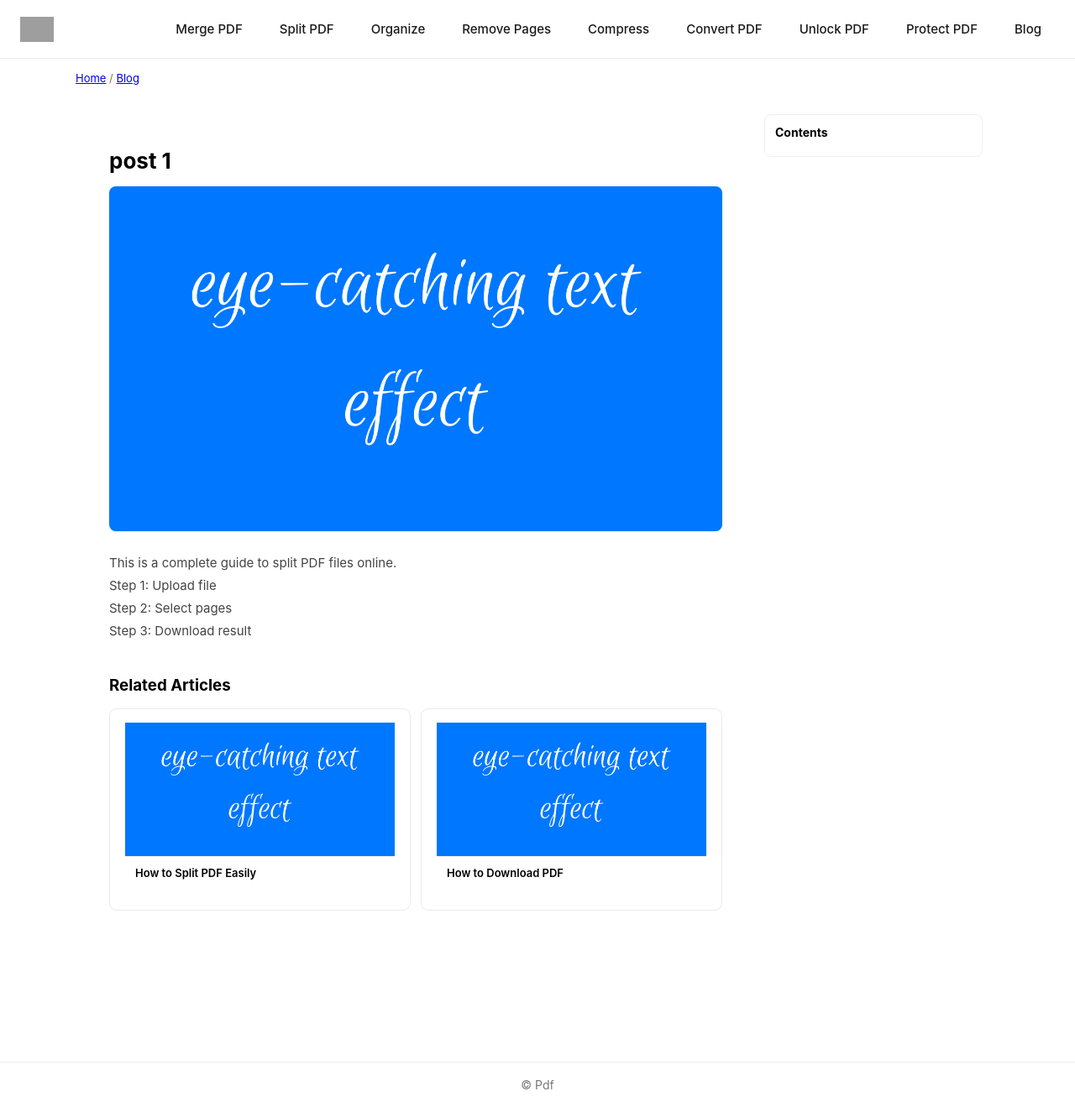
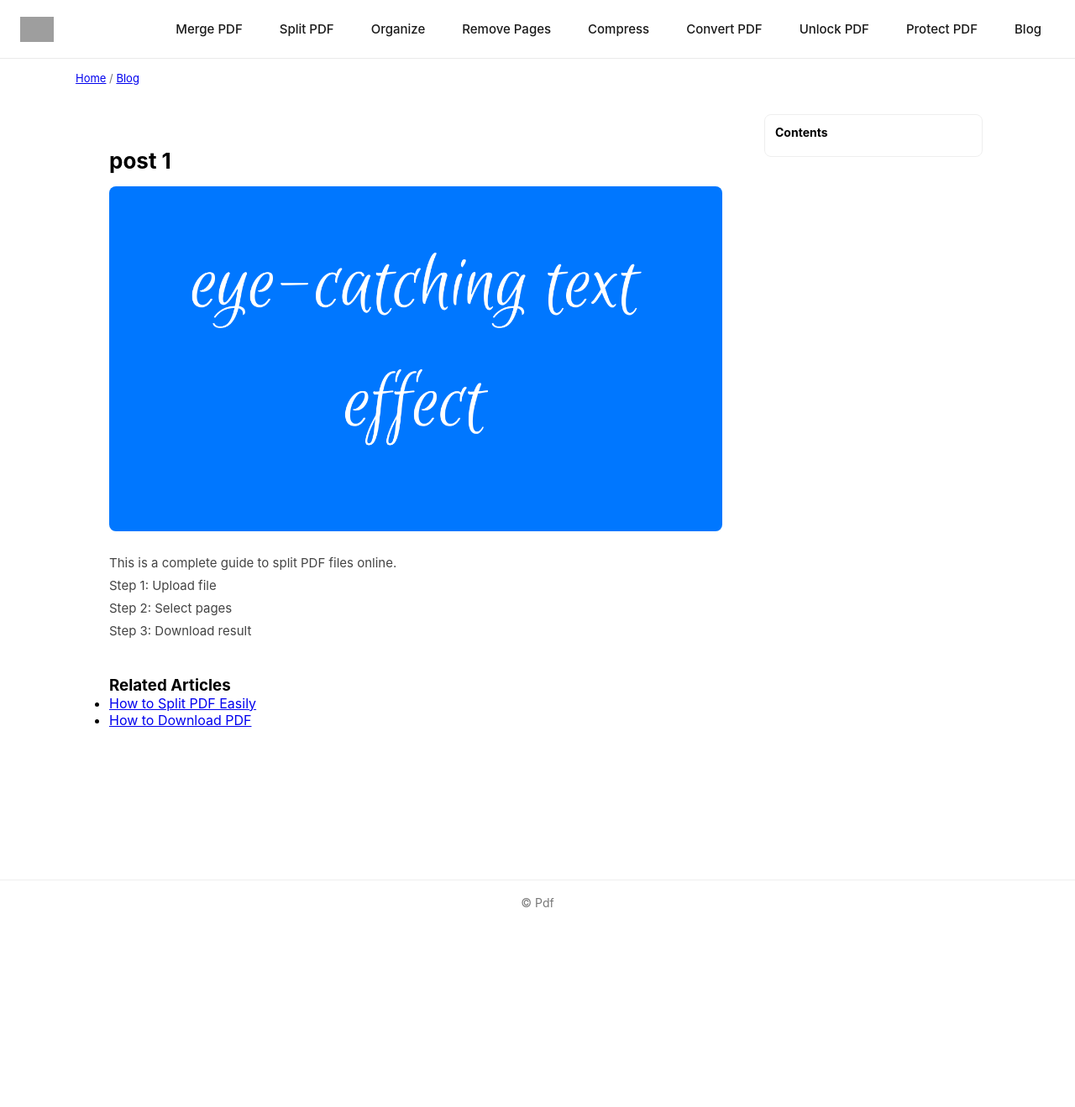
Before and after one commit to rforrupesh/pdf, a Jekyll site: the page built from _posts/2026-04-28-how-to-split-pdf.md, in a window 1280 px wide. Shown: the whole page at 84% size. Built offline with Jekyll 4.4.1, drawn with Linux system fonts in a browser that asks for light colours; after the commit the page ends 1102 px from its top, so only the background shows below that; grey boxes are pictures that could not be loaded.

Commit message:
Update post.html

```diff
--- a/_layouts/post.html
+++ b/_layouts/post.html
@@ -15,37 +15,38 @@
 
 <div class="post-container">
 
-  <!-- MAIN -->
+  <!-- MAIN CONTENT -->
   <main class="post-main">
 
     <h1 class="post-title">{{ page.title }}</h1>
 
     {% if page.thumbnail %}
-      <img class="post-thumb" src="{{ page.thumbnail }}" alt="{{ page.title }}">
+      <img class="post-thumb" src="{{ page.thumbnail | relative_url }}" alt="{{ page.title }}">
     {% endif %}
 
     <article class="post-content" id="postContent">
       {{ content }}
     </article>
 
-    <!-- Related Articles -->
+    <!-- RELATED POSTS -->
     <div class="related">
       <h3>Related Articles</h3>
-      <div class="cards">
-        {% for post in site.posts limit:3 %}
+      <ul class="related-list">
+        {% for post in site.posts limit:5 %}
           {% if post.url != page.url %}
-            <a class="card blog-card" href="{{ post.url | relative_url }}">
-              <img src="{{ post.thumbnail | default: 'https://instafonts.in/wp-content/uploads/2024/10/Font-for-Subtitles.webp' }}">
-              <h3>{{ post.title }}</h3>
-            </a>
+            <li>
+              <a href="{{ post.url | relative_url }}">
+                {{ post.title }}
+              </a>
+            </li>
           {% endif %}
         {% endfor %}
-      </div>
+      </ul>
     </div>
 
   </main>
 
-  <!-- SIDEBAR -->
+  <!-- SIDEBAR TOC -->
   <aside class="post-sidebar">
     <div class="toc-box">
       <h4>Contents</h4>
@@ -68,10 +69,13 @@ headings.forEach((h, i) => {
 
   const li = document.createElement("li");
   const a = document.createElement("a");
+
   a.href = "#" + id;
   a.textContent = h.textContent;
 
-  if (h.tagName === "H3") li.style.marginLeft = "10px";
+  if (h.tagName === "H3") {
+    li.style.marginLeft = "10px";
+  }
 
   li.appendChild(a);
   toc.appendChild(li);
```
